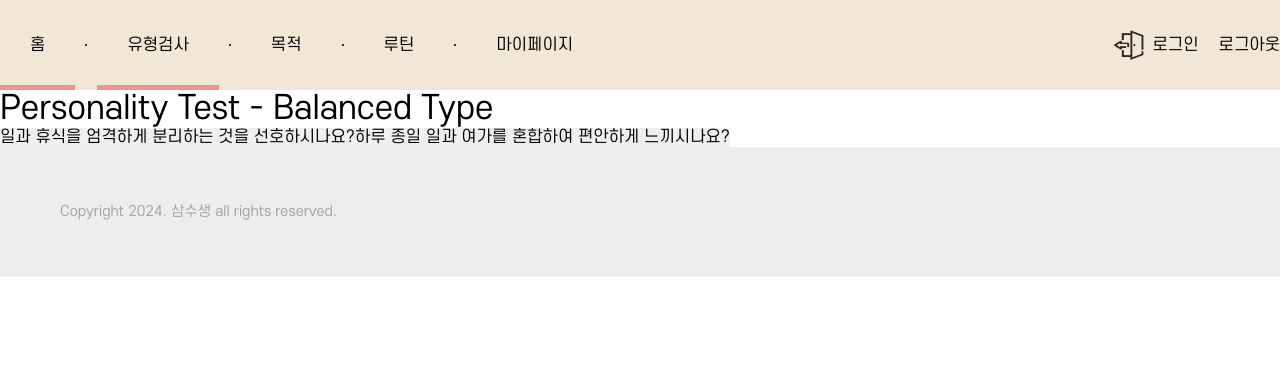
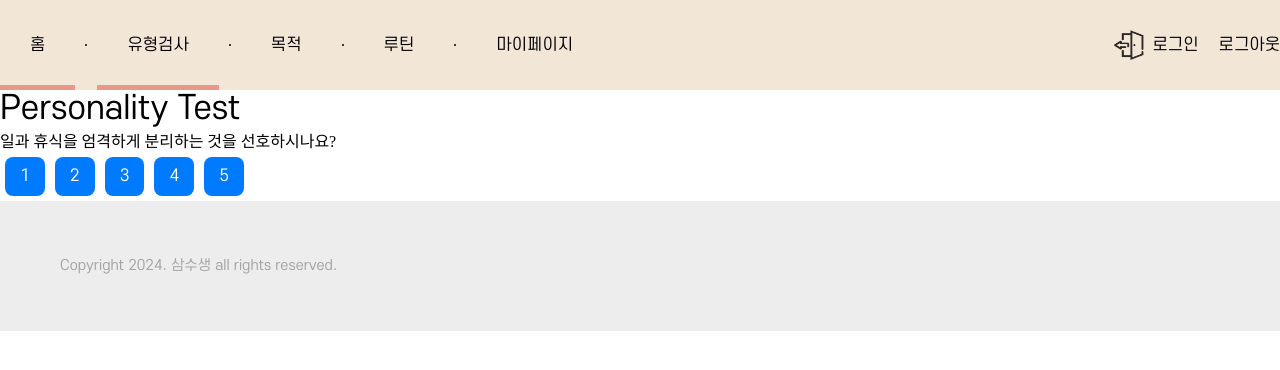
Before and after one commit to subin000306/routine, a React (Create React App) app in the folder client/: page /typetest in a window 1280 px wide. Shown: the top 370 px of the page. Built offline with nearby package versions, Linux system fonts and the light colour scheme; a web font is replaced by a local one.

Commit message:
유형테스트 업데이트

```diff
--- a/client/src/assets/data/userType.json
+++ b/client/src/assets/data/userType.json
@@ -4,16 +4,16 @@
             "name": "Balanced Type",
             "questions": [
                 {
-                    "a": "일과 휴식을 엄격하게 분리하는 것을 선호하시나요?",
-                    "b": "하루 종일 일과 여가를 혼합하여 편안하게 느끼시나요?"
+                    "a": "일과 휴식을 엄격하게 분리하는 것을 선호하시나요?"
+
                 },
                 {
-                    "a": "더 느린 속도가 필요하더라도 장기적인 성공에 더 많은 동기를 부여 받습니까?",
-                    "b": "가끔 소진이 발생하더라도 단기 목표를 위해 열심히 노력하는 것을 선호하시나요?"
+                    "a": "더 느린 속도가 필요하더라도 장기적인 성공에 더 많은 동기를 부여 받습니까?"
+
                 },
                 {
-                    "a": "당신은 많은 일이 몰아칠 때 한발 물러서서 재조정하는 경향이 있습니까?",
-                    "b": "스트레스 수준에 관계없이 작업이 완료될 때까지 밀어붙이나요?"
+                    "a": "당신은 많은 일이 몰아칠 때 한발 물러서서 재조정하는 경향이 있습니까?"
+
                 }
             ]
         },
@@ -21,16 +21,16 @@
             "name": "Perfectionist",
             "questions": [
                 {
-                    "a": "마감일이 늦어지더라도 완벽할 때까지 작업을 수정하는 경우가 자주 있습니까?",
-                    "b": "목표만 달성하면 '충분히 좋은' 결과에 만족하시나요?"
+                    "a": "마감일이 늦어지더라도 완벽할 때까지 작업을 수정하는 경우가 자주 있습니까?"
+
                 },
                 {
-                    "a": "사소한 것조차도 세부 사항을 간과할 때 불편함을 느끼십니까?",
-                    "b": "더 큰 그림이 괜찮다면 사소한 결점도 괜찮나요?"
+                    "a": "사소한 것조차도 세부 사항을 간과할 때 불편함을 느끼십니까?"
+
                 },
                 {
-                    "a": "작업을 시작하기 전에 철저한 계획을 세우는 것을 선호합니까?",
-                    "b": "즉시 작업을 시작하고 진행하면서 조정하는 것을 좋아하시나요?"
+                    "a": "작업을 시작하기 전에 철저한 계획을 세우는 것을 선호합니까?"
+
                 }
             ]
         },
@@ -38,16 +38,16 @@
             "name": "Spontaneous Type",
             "questions": [
                 {
-                    "a": "순간의 기분에 따라 하루를 조정하는 것을 즐기시나요?",
-                    "b": "그날 계획된 일정을 고수하는 것을 선호합니까?"
+                    "a": "순간의 기분에 따라 하루를 조정하는 것을 즐기시나요?"
+
                 },
                 {
-                    "a": "상황이 유연하고 예기치 않게 변할 수 있을 때 성공하시나요?",
-                    "b": "일이 체계적이고 일상적일 때 생산성이 더 높다고 느끼나요?"
+                    "a": "상황이 유연하고 예기치 않게 변할 수 있을 때 성공하시나요?"
+
                 },
                 {
-                    "a": "갑작스러운 변화를 창의성의 기회로 보시나요?",
-                    "b": "일이 계획대로 되지 않을 때 불안합니까?"
+                    "a": "갑작스러운 변화를 창의성의 기회로 보시나요?"
+
                 }
             ]
         },
@@ -55,16 +55,14 @@
             "name": "Social Type",
             "questions": [
                 {
-                    "a": "다른 사람들과 협력할 때 더 활력을 느끼시나요?",
-                    "b": "집중이 잘 되기 때문에 혼자 일하는 것을 선호합니까?"
+                    "a": "다른 사람들과 협력할 때 더 활력을 느끼시나요?"
+
                 },
                 {
-                    "a": "다른 사람들과 솔루션을 브레인스토밍하는 것을 선호하시나요?",
-                    "b": "독립적으로 문제를 해결하는 것을 좋아합니까?"
+                    "a": "다른 사람들과 솔루션을 브레인스토밍하는 것을 선호하시나요?"
                 },
                 {
-                    "a": "긴 하루를 보낸 후에도 사교 활동을 하면 에너지가 좋아지나요?",
-                    "b": "사회적 상호작용을 많이 하고 나면 지치게 됩니까?"
+                    "a": "긴 하루를 보낸 후에도 사교 활동을 하면 에너지가 좋아지나요?"
                 }
             ]
         },
@@ -72,16 +70,13 @@
             "name": "Emotional Type",
             "questions": [
                 {
-                    "a": "기분이나 감정에 따라 생산성이 좌우되는 경우가 많나요?",
-                    "b": "감정 상태에 관계없이 업무에 집중할 수 있습니까?"
+                    "a": "기분이나 감정에 따라 생산성이 좌우되는 경우가 많나요?"
                 },
                 {
-                    "a": "생산성을 높이려면 감정을 표현하거나 처리해야 합니까?",
-                    "b": "일에 집중하기 위해 감정을 억누르는 경향이 있나요?"
+                    "a": "생산성을 높이려면 감정을 표현하거나 처리해야 합니까?"
                 },
                 {
-                    "a": "스트레스가 많은 상황에서 감정에 압도당하는 느낌을 자주 받습니까?",
-                    "b": "당신은 스트레스가 많은 상황에서도 평소에 침착하고 꾸준합니까?"
+                    "a": "스트레스가 많은 상황에서 감정에 압도당하는 느낌을 자주 받습니까?"
                 }
             ]
         },
@@ -89,16 +84,13 @@
             "name": "Goal-Oriented Type",
             "questions": [
                 {
-                    "a": "특정 목표를 달성했을 때 가장 만족감을 느끼나요?",
-                    "b": "결과에 관계없이 목적지보다 여행을 더 즐기시나요?"
+                    "a": "특정 목표를 달성했을 때 가장 만족감을 느끼나요?"
                 },
                 {
-                    "a": "당신은 측정 가능한 목표를 자주 설정합니까?",
-                    "b": "엄격한 목표 없이 자연스럽게 일이 진행되는 것을 선호하시나요?"
+                    "a": "당신은 측정 가능한 목표를 자주 설정합니까?"
                 },
                 {
-                    "a": "달성하는 데 오랜 시간이 걸리더라도 장기적인 목표에 계속 집중합니까?",
-                    "b": "단기적인 성과에 초점을 맞추는 경향이 있나요?"
+                    "a": "달성하는 데 오랜 시간이 걸리더라도 장기적인 목표에 계속 집중합니까?"
                 }
             ]
         }
--- a/client/src/pages/TypeTest/index.js
+++ b/client/src/pages/TypeTest/index.js
@@ -2,24 +2,23 @@ import React, { useState } from 'react';
 import { useNavigate } from "react-router-dom";
 import userTypeData from '../../assets/data/userType.json';
 import styled from 'styled-components';
+import axios from 'axios';
 
 function TypeTest() {
     const navigate = useNavigate();
-    const [answers, setAnswers] = useState({});
+    const [scores, setScores] = useState({});
     const [currentTypeIndex, setCurrentTypeIndex] = useState(0);
     const [currentQuestionIndex, setCurrentQuestionIndex] = useState(0);
 
-    const handleAnswer = (typeName, answer) => {
-        const newAnswers = { ...answers };
-        if (!newAnswers[typeName]) {
-            newAnswers[typeName] = 0;
+    const handleAnswer = (typeName, score) => {
+        const newScores = { ...scores };
+        if (!newScores[typeName]) {
+            newScores[typeName] = [];
         }
-        if (answer === 'a') {
-            newAnswers[typeName] += 1; // Increment score for type if 'a' is selected
-        }
-        setAnswers(newAnswers);
+        newScores[typeName].push(score); // Save the score for the answer
+        setScores(newScores);
 
-        // Move to next question or type
+        // Move to the next question or type
         const nextQuestionIndex = currentQuestionIndex + 1;
         if (nextQuestionIndex < userTypeData.types[currentTypeIndex].questions.length) {
             setCurrentQuestionIndex(nextQuestionIndex);
@@ -29,7 +28,8 @@ function TypeTest() {
                 setCurrentTypeIndex(nextTypeIndex);
                 setCurrentQuestionIndex(0);
             } else {
-                localStorage.setItem('personalityTestResults', JSON.stringify(newAnswers));
+                // Save results and navigate to result page
+                localStorage.setItem('personalityTestResults', JSON.stringify(newScores));
                 navigate('/typetest/result');
             }
         }
@@ -38,14 +38,23 @@ function TypeTest() {
     const currentType = userTypeData.types[currentTypeIndex];
     const currentQuestion = currentType.questions[currentQuestionIndex];
 
+    const renderScoreButtons = () => {
+        const scores = [1, 2, 3, 4, 5]; // Scores from 1 to 5
+        return scores.map(score => (
+            <StyledButton key={score} onClick={() => handleAnswer(currentType.name, score)}>
+                {score}
+            </StyledButton>
+        ));
+    };
+
     return (
         <Wrap>
             <Wrap_container>
-                <h1>Personality Test - {currentType.name}</h1>
+                <h1>Personality Test</h1>
                 {currentQuestion && (
                     <div>
-                        <button onClick={() => handleAnswer(currentType.name, 'a')}>{currentQuestion.a}</button>
-                        <button onClick={() => handleAnswer(currentType.name, 'b')}>{currentQuestion.b}</button>
+                        <p>{currentQuestion.a}</p>
+                        {renderScoreButtons()}
                     </div>
                 )}
             </Wrap_container>
@@ -62,3 +71,30 @@ const Wrap = styled.div`
 `;
 
 const Wrap_container = styled.div``;
+
+const StyledButton = styled.button`
+    background-color: #007BFF;
+    color: white;
+    border: none;
+    border-radius: 8px;
+    padding: 10px 15px;
+    margin: 5px;
+    font-size: 16px;
+    cursor: pointer;
+    transition: background-color 0.3s, transform 0.2s;
+
+    &:hover {
+        background-color: #0056b3;
+        transform: scale(1.05);
+    }
+
+    &:active {
+        background-color: #004494;
+        transform: scale(0.98);
+    }
+
+    &:focus {
+        outline: none;
+        box-shadow: 0 0 0 3px rgba(0, 123, 255, 0.4);
+    }
+`;
```
Also changed, not shown: client/src/pages/TypeTest/TestResult.js (+44 -31 lines).
